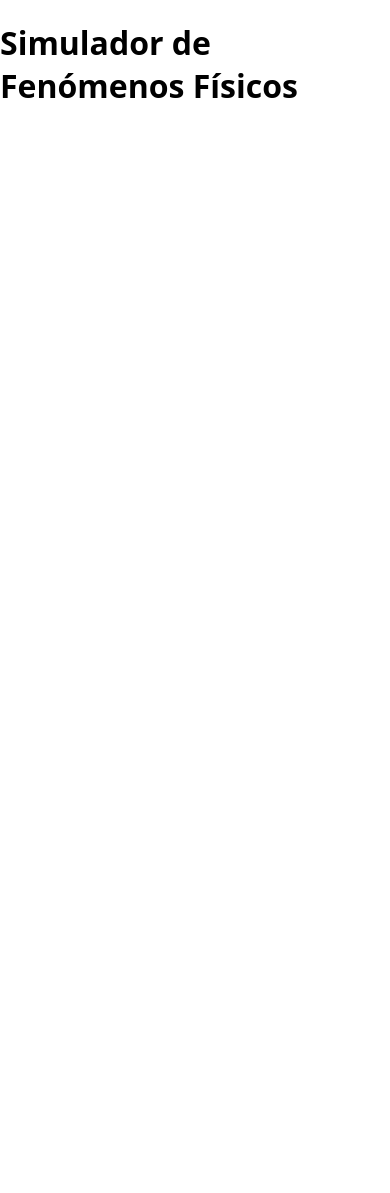
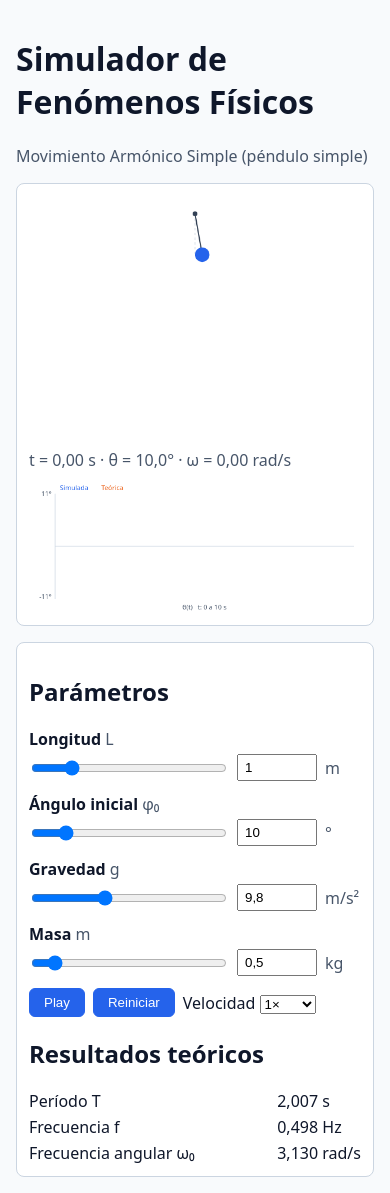
Before and after one commit to CrayoloUA/simulador-fisica-usb, a React (Vite) app: page / in a window 390 px wide. Before the commit the page ends 844 px from the top, so only its background shows below. Built offline with nearby package versions, Linux system fonts and the light colour scheme.

Commit message:
feat(app): compose the MAS lab with controls, results and responsive layout

```diff
--- a/src/App.tsx
+++ b/src/App.tsx
@@ -1,3 +1,104 @@
+import { useEffect, useMemo, useState } from 'react';
+import { formatNumber } from './engine/numbers';
+import { simplePendulum } from './engine/phenomena/simplePendulum';
+import type { Params } from './engine/types';
+import { defaultParams, validateParams } from './engine/validate';
+import { ParamControl } from './ui/ParamControl';
+import { SimulationView } from './ui/SimulationView';
+
+const phenomenon = simplePendulum;
+const SPEEDS = [0.25, 0.5, 1, 2];
+
+function initialRaw(): Record<string, string> {
+  return Object.fromEntries(phenomenon.paramSchema.map((spec) => [spec.key, formatNumber(spec.defaultValue)]));
+}
+
 export default function App() {
-  return <h1>Simulador de Fenómenos Físicos</h1>;
+  const [raw, setRaw] = useState<Record<string, string>>(initialRaw);
+  const [params, setParams] = useState<Params>(() => defaultParams(phenomenon.paramSchema));
+  const [running, setRunning] = useState(false);
+  const [speed, setSpeed] = useState(1);
+  const [resetToken, setResetToken] = useState(0);
+
+  const validation = useMemo(() => validateParams(phenomenon.paramSchema, raw), [raw]);
+
+  useEffect(() => {
+    setParams((prev) => {
+      const next = { ...prev, ...validation.params };
+      return phenomenon.paramSchema.every((spec) => next[spec.key] === prev[spec.key]) ? prev : next;
+    });
+  }, [validation]);
+
+  const warnings = phenomenon.modelLimits.map((limit) => limit.evaluate(params)).filter((r) => !r.valid);
+  const results = phenomenon.outputs(phenomenon.initialState(params), params);
+
+  return (
+    <div className="app">
+      <header>
+        <h1>Simulador de Fenómenos Físicos</h1>
+        <p>{phenomenon.name}</p>
+      </header>
+      <main className="layout">
+        <SimulationView
+          phenomenon={phenomenon}
+          params={params}
+          running={running}
+          speed={speed}
+          resetToken={resetToken}
+        />
+        <aside className="panel">
+          <h2>Parámetros</h2>
+          {phenomenon.paramSchema.map((spec) => (
+            <ParamControl
+              key={spec.key}
+              spec={spec}
+              raw={raw[spec.key]}
+              error={validation.errors[spec.key]}
+              onChange={(value) => setRaw((prev) => ({ ...prev, [spec.key]: value }))}
+            />
+          ))}
+          {warnings.map((warning) => (
+            <p key={warning.message} className="banner" role="status">
+              <strong>Aviso:</strong> {warning.message}
+            </p>
+          ))}
+          <div className="transport">
+            <button type="button" onClick={() => setRunning((r) => !r)}>
+              {running ? 'Pausa' : 'Play'}
+            </button>
+            <button
+              type="button"
+              onClick={() => {
+                setRunning(false);
+                setResetToken((t) => t + 1);
+              }}
+            >
+              Reiniciar
+            </button>
+            <label>
+              Velocidad{' '}
+              <select value={speed} onChange={(e) => setSpeed(Number(e.target.value))}>
+                {SPEEDS.map((s) => (
+                  <option key={s} value={s}>
+                    {formatNumber(s)}×
+                  </option>
+                ))}
+              </select>
+            </label>
+          </div>
+          <section aria-live="polite">
+            <h2>Resultados teóricos</h2>
+            <dl className="results">
+              <dt>Período T</dt>
+              <dd>{formatNumber(results.T, 3)} s</dd>
+              <dt>Frecuencia f</dt>
+              <dd>{formatNumber(results.f, 3)} Hz</dd>
+              <dt>Frecuencia angular ω₀</dt>
+              <dd>{formatNumber(results.omega0, 3)} rad/s</dd>
+            </dl>
+          </section>
+        </aside>
+      </main>
+    </div>
+  );
 }
--- a/src/styles.css
+++ b/src/styles.css
@@ -1,4 +1,147 @@
+:root {
+  --bg: #f8fafc;
+  --surface: #ffffff;
+  --text: #0f172a;
+  --muted: #475569;
+  --border: #cbd5e1;
+  --accent: #2563eb;
+  --danger: #b91c1c;
+  --warn-bg: #fef3c7;
+  --warn-border: #f59e0b;
+}
+
 body {
   margin: 0;
+  background: var(--bg);
+  color: var(--text);
   font-family: system-ui, sans-serif;
 }
+
+.app {
+  max-width: 1100px;
+  margin: 0 auto;
+  padding: 16px;
+}
+
+header p {
+  margin: 0;
+  color: var(--muted);
+}
+
+.layout {
+  display: grid;
+  grid-template-columns: minmax(0, 1fr) 320px;
+  gap: 16px;
+  margin-top: 16px;
+}
+
+.view,
+.panel {
+  background: var(--surface);
+  border: 1px solid var(--border);
+  border-radius: 8px;
+  padding: 12px;
+}
+
+canvas {
+  display: block;
+  width: 100%;
+  height: auto;
+}
+
+.live {
+  margin: 4px 0 12px;
+  color: var(--muted);
+  font-variant-numeric: tabular-nums;
+}
+
+.param {
+  margin-bottom: 12px;
+}
+
+.param label {
+  display: block;
+  font-weight: 600;
+  margin-bottom: 4px;
+}
+
+.symbol {
+  color: var(--muted);
+  font-weight: 400;
+}
+
+.param-row {
+  display: flex;
+  align-items: center;
+  gap: 8px;
+}
+
+.param-row input[type='range'] {
+  flex: 1;
+  min-width: 0;
+}
+
+.param-row input[type='text'] {
+  width: 64px;
+  padding: 4px 6px;
+}
+
+.unit {
+  min-width: 36px;
+  color: var(--muted);
+}
+
+.error {
+  color: var(--danger);
+  margin: 4px 0 0;
+  font-size: 0.9rem;
+}
+
+.banner {
+  background: var(--warn-bg);
+  border-left: 4px solid var(--warn-border);
+  padding: 8px 10px;
+  font-size: 0.9rem;
+}
+
+.transport {
+  display: flex;
+  flex-wrap: wrap;
+  align-items: center;
+  gap: 8px;
+  margin: 12px 0;
+}
+
+button {
+  padding: 6px 14px;
+  border: 1px solid var(--accent);
+  background: var(--accent);
+  color: #ffffff;
+  border-radius: 6px;
+  cursor: pointer;
+}
+
+button:focus-visible,
+input:focus-visible,
+select:focus-visible {
+  outline: 3px solid var(--warn-border);
+  outline-offset: 2px;
+}
+
+.results {
+  display: grid;
+  grid-template-columns: 1fr auto;
+  gap: 4px 12px;
+  margin: 0;
+}
+
+.results dd {
+  margin: 0;
+  font-variant-numeric: tabular-nums;
+}
+
+@media (max-width: 800px) {
+  .layout {
+    grid-template-columns: minmax(0, 1fr);
+  }
+}
```
